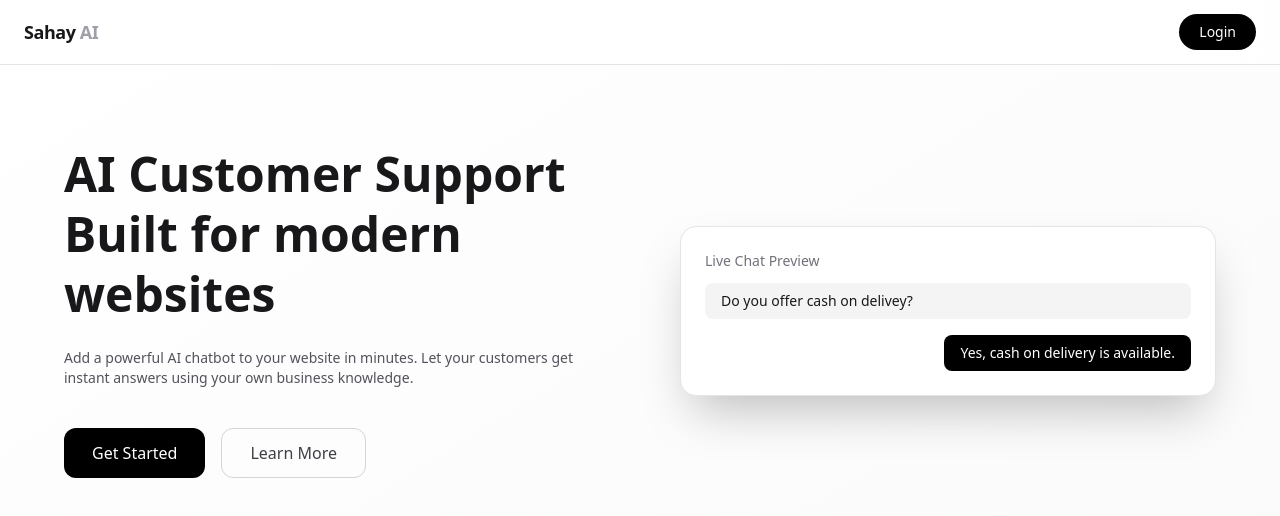
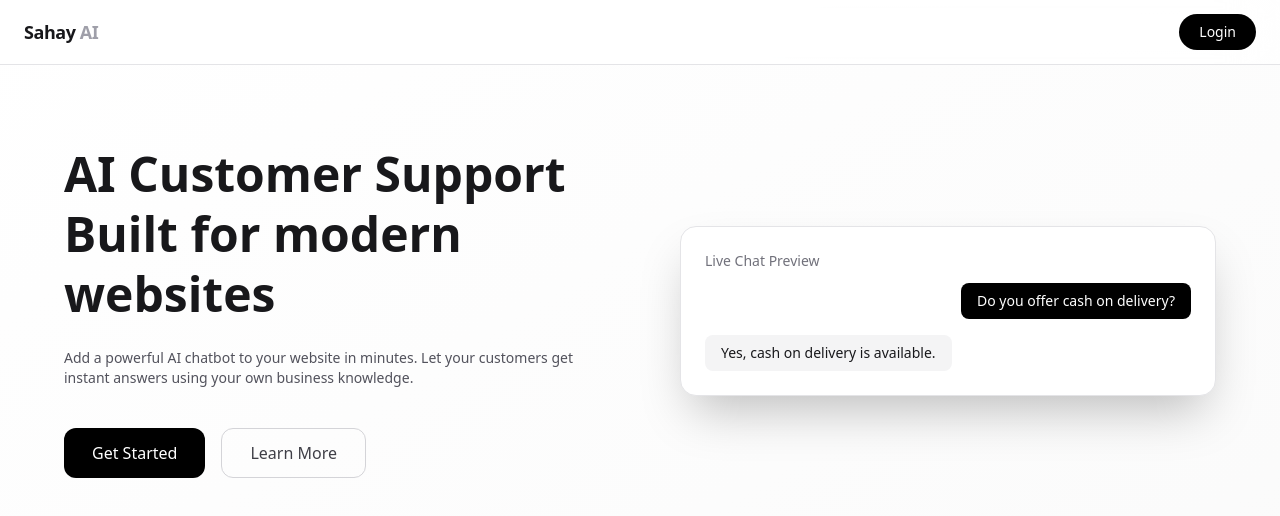
Before and after one commit to vishal290704/Sahay-AI, a Next.js app: page / in a window 1280 px wide. Shown: the top 516 px of the page. Built offline with nearby package versions, Linux system fonts and the light colour scheme; no server answers; what @scalekit-sdk/node would draw is missing.

Commit message:
Fix styling

```diff
--- a/src/components/HomeClient.tsx
+++ b/src/components/HomeClient.tsx
@@ -122,8 +122,9 @@ function HomeClient({
             <div className="rounded-2xl bg-white shadow-2xl border border-zinc-200 p-6">
               <div className="text-sm text-zinc-500 mb-3">Live Chat Preview</div>
               <div className="space-y-4">
-                <div className="bg-zinc-100 rounded-lg px-4 py-2 text-sm">Do you offer cash on delivey?</div>
-                <div className="bg-black text-white rounded-lg px-4 py-2 text-sm ml-auto w-fit">Yes, cash on delivery is available.</div>
+                <div className="bg-black text-white rounded-lg px-4 py-2 text-sm ml-auto w-fit">Do you offer cash on delivery?</div>
+                <div className="bg-zinc-100 rounded-lg px-4 py-2 text-sm w-fit">Yes, cash on delivery is available.</div>
+
               </div>
             </div>
           </motion.div>
```
